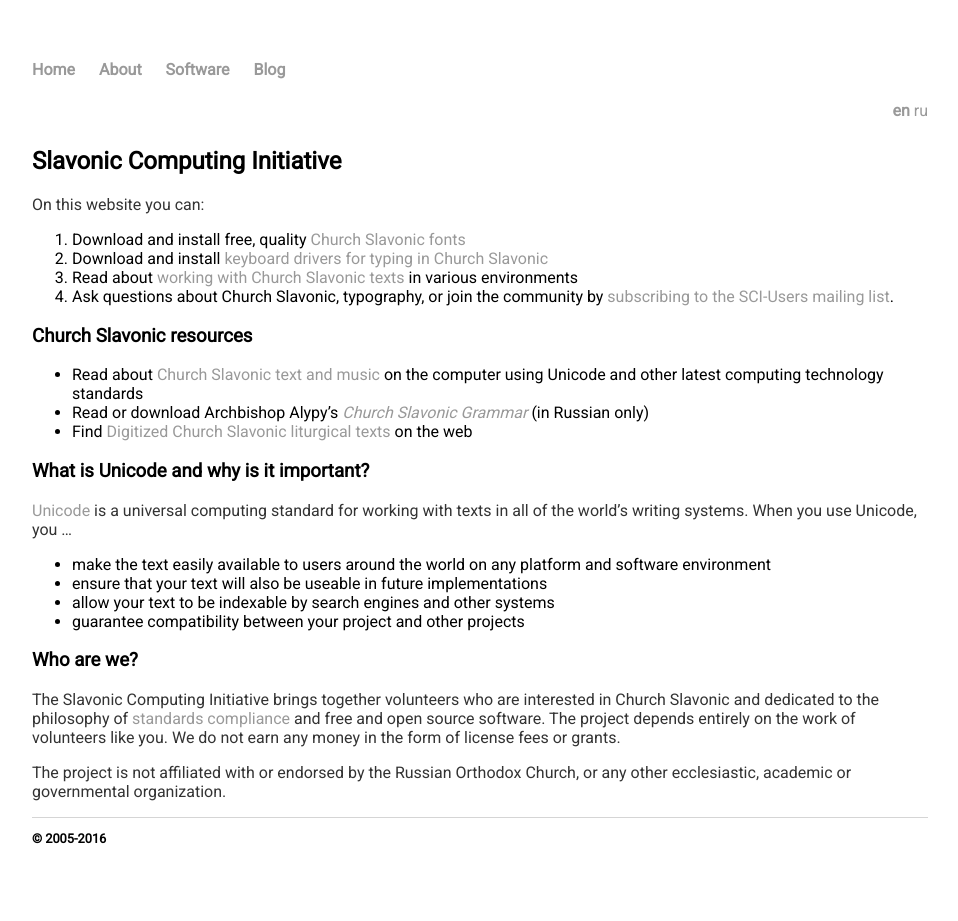
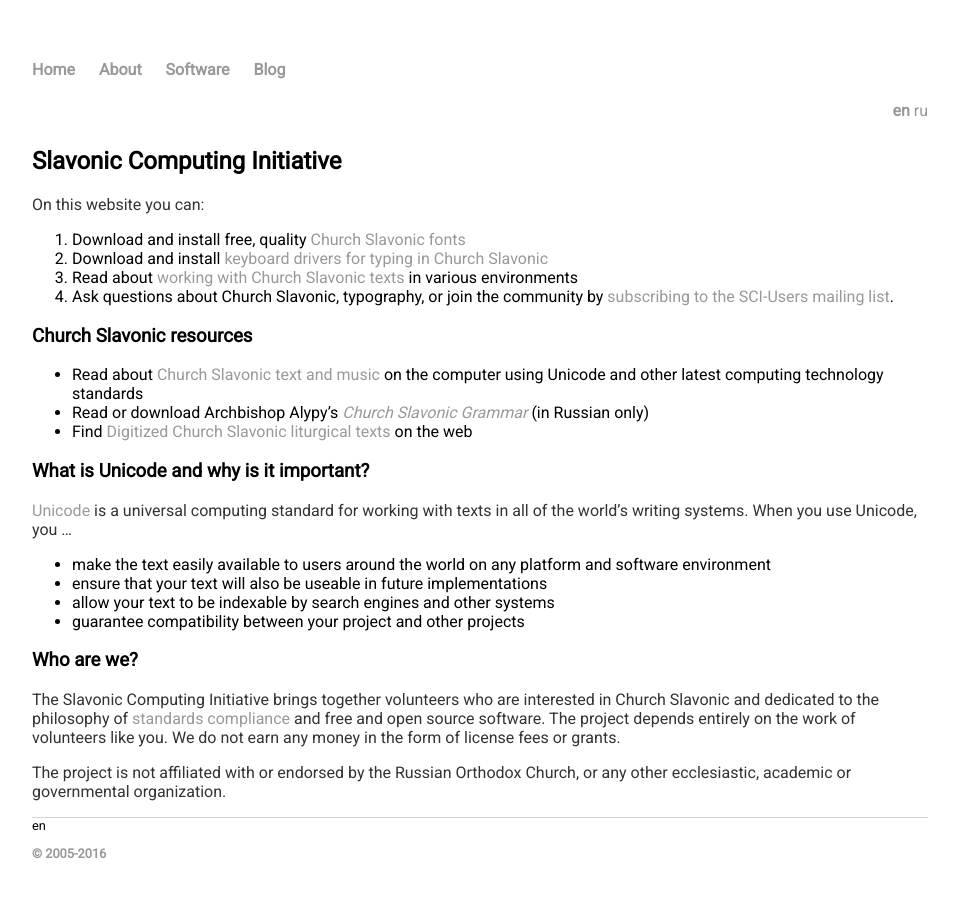
Before and after one commit to slavonic/slavonic.github.io, a Jekyll site: the page built from index.md, in a window 1280 px wide. Shown: the whole page, without its empty margins (160-1118 px from the left). Built offline with Jekyll 4.4.1, drawn with Linux system fonts in a browser that asks for light colours; our own code applies the rules of GitHub Pages for plain Markdown files.

Commit message:
Update footer.html

```diff
--- a/_includes/footer.html
+++ b/_includes/footer.html
@@ -1,7 +1,8 @@
 <footer>
+    {{ page.lang }}
     <ul>
-        <li>&copy; 2005-{{ 'now' | date: "%Y" }}</li>
-        <li><a href="mailto:aleksandr.andreev@gmail.com">{{ site.contact[page.lang].title }}</a></li>
+        <li><a>&copy; 2005-{{ 'now' | date: "%Y" }}</a></li>
+        <li><a href="{{ site.contact[page.lang].link">{{ site.contact[page.lang].title }}</a></li>
         <li><a href="{{ site.legal[page.lang].link }}">{{ site.legal[page.lang].title }}</a></li>
   </ul>
 </footer>
```
